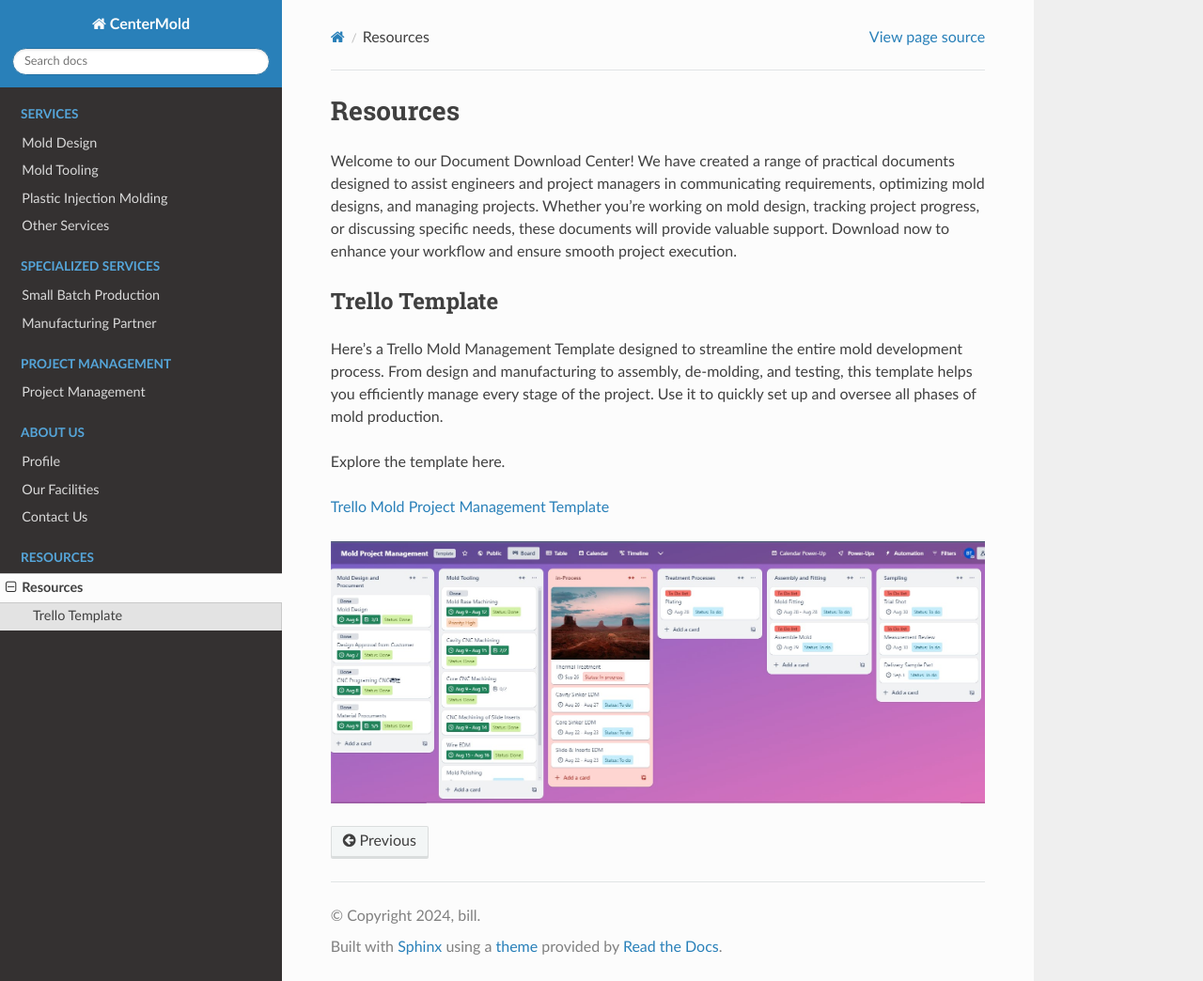
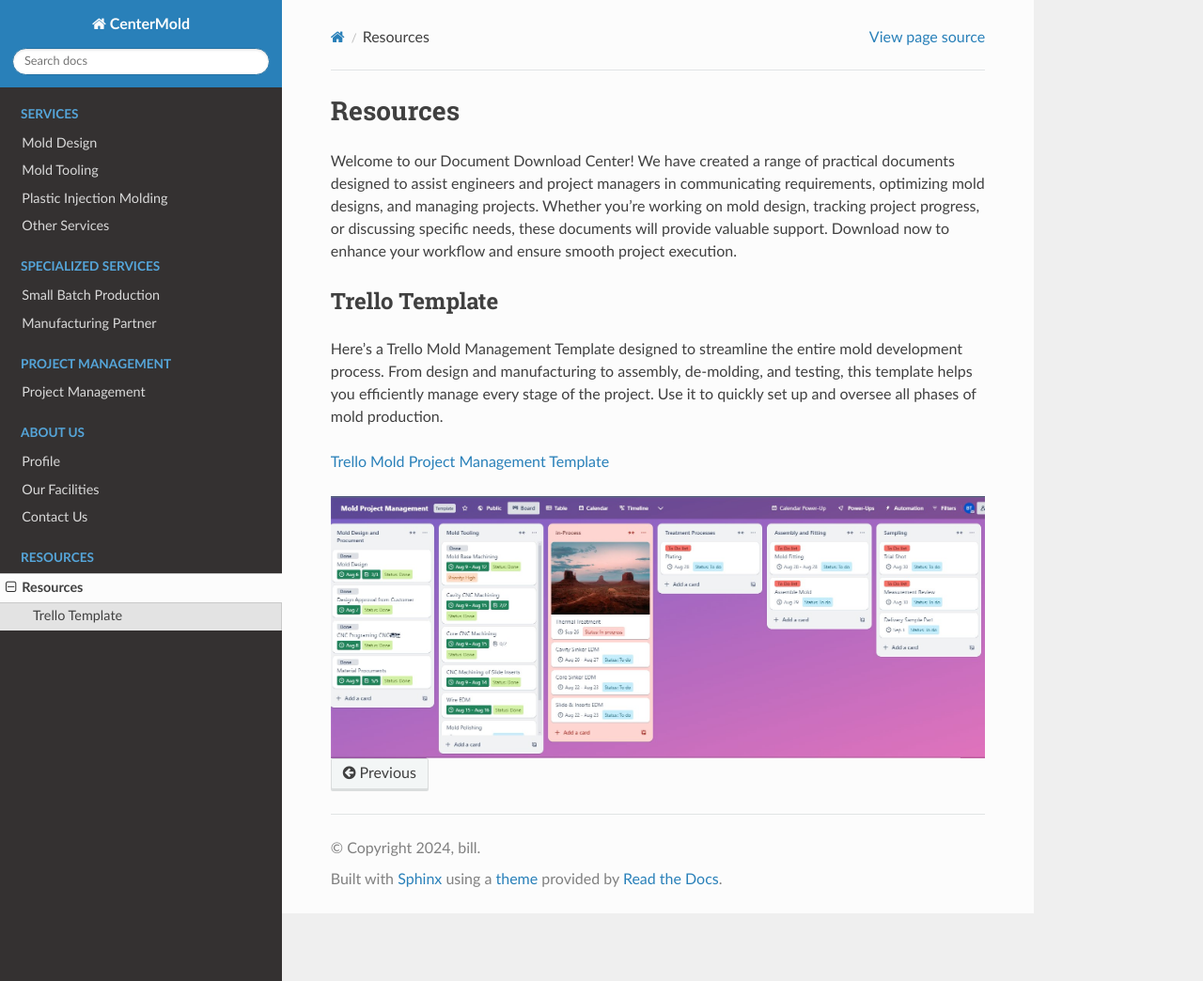
Before and after one commit to paultang/centermold, a Sphinx documentation site: the page built from source/resources.rst, in a window 1280 px wide and 1044 px high. Shown: the whole window at 94% size. Built offline with Sphinx 7.4.7 and the Read the Docs theme 2.0.0, drawn with Linux system fonts in a browser that asks for light colours; pages that are not in the unit, such as notebooks, are missing from menus.

Commit message:
Update resources.rst

```diff
--- a/source/resources.rst
+++ b/source/resources.rst
@@ -9,11 +9,10 @@
 ----------------
 Here’s a Trello Mold Management Template designed to streamline the entire mold development process. From design and manufacturing to assembly, de-molding, and testing, this template helps you efficiently manage every stage of the project. Use it to quickly set up and oversee all phases of mold production.
 
-Explore the template here.
 
 `Trello Mold Project Management Template <https://trello.com/b/gFxcTwyo>`_
 
 .. image:: _static/mold_management_template_centermold.jpg
    :alt: This is an moldflow demo
    :width: 800px
-   :align: right
+   :align: center
```
